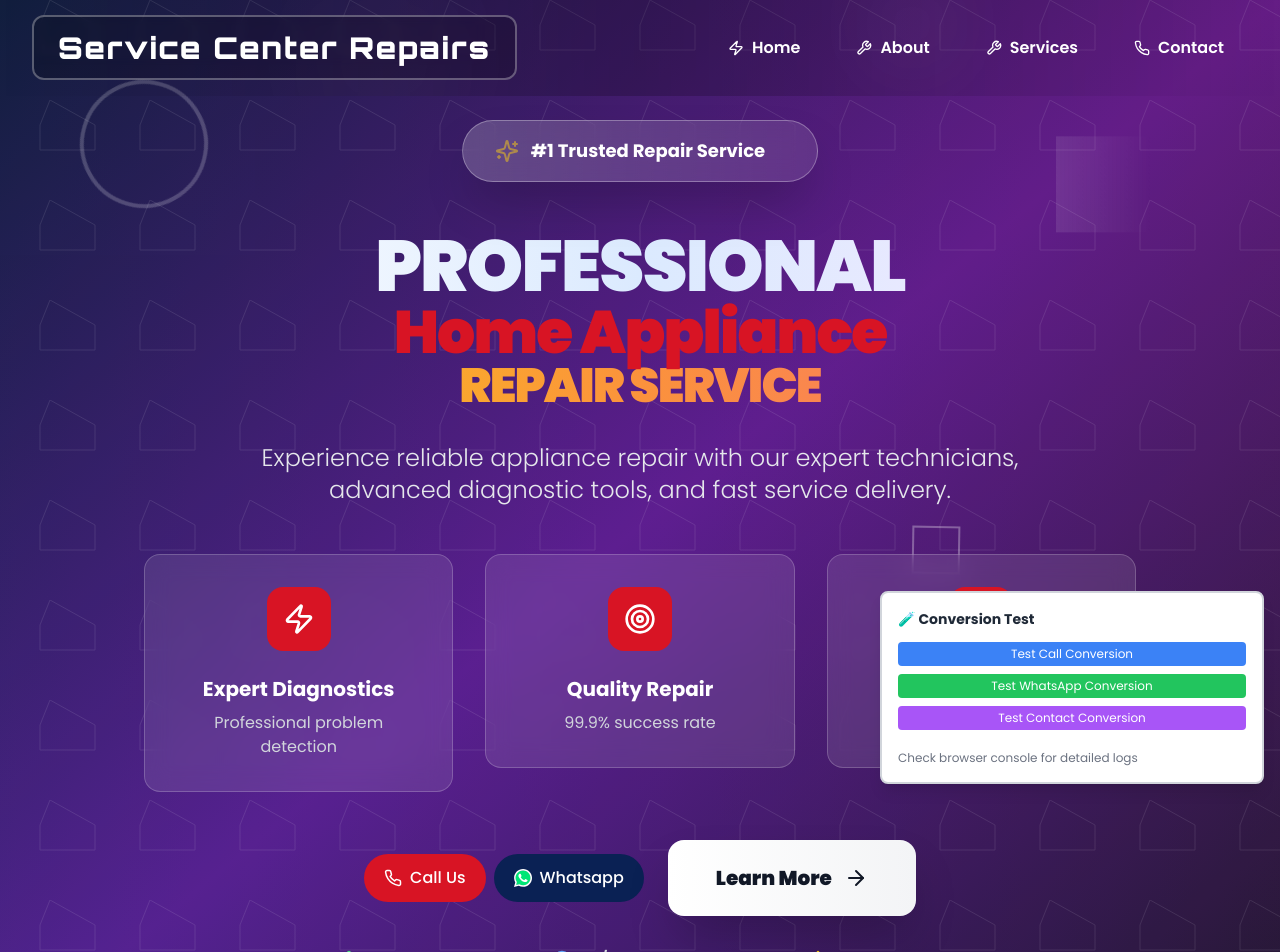
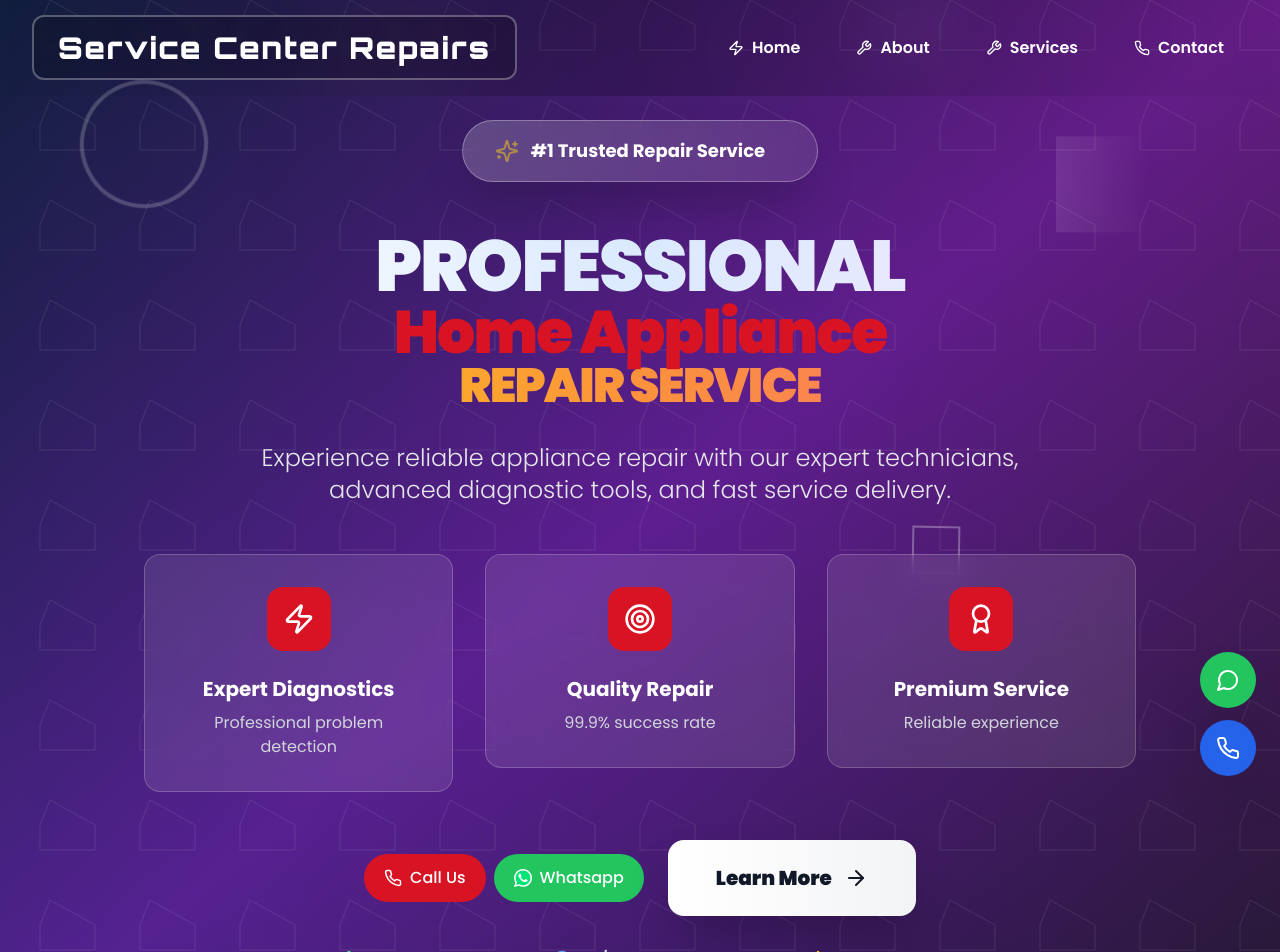
Before and after one commit to 99-Malik/qasim-new-website, a Next.js app: page / in a window 1280 px wide. Shown: the top 952 px of the page. Built offline with nearby package versions, Linux system fonts and the light colour scheme.

Commit message:
new website

```diff
--- a/src/app/page.jsx
+++ b/src/app/page.jsx
@@ -6,7 +6,7 @@ import KeyFeatures from "@/components/KeyFeatures";
 import MainBanner from "@/components/MainBanner";
 import ServicesSection from "@/components/ServicesSection";
 import WhyChooseUsSection from "@/components/WhyChooseUsSection";
-import ConversionTest from "@/components/ConversionTest";
+import FixedCallWhatsApp from "@/components/FixedCallWhatsApp";
 
 export default function Home() {
   return (
@@ -19,7 +19,7 @@ export default function Home() {
       <ContactSection />
       <KeyFeatures />
       <Footer />
-      <ConversionTest />
+      <FixedCallWhatsApp />
     </>
   );
 }
--- a/src/components/ContactSection.jsx
+++ b/src/components/ContactSection.jsx
@@ -234,7 +234,7 @@ export default function ContactSection({ company }) {
                       "px-3 sm:px-4 py-1 sm:py-2 rounded-full text-xs sm:text-sm font-bold",
                       schedule.status === "Active" ? "bg-green-500/20 text-green-400" :
                       schedule.status === "Peak" ? "bg-yellow-500/20 text-yellow-400" :
-                      "bg-red-500/20 text-red-400"
+                      "bg-orange-500/20 text-orange-400"
                     )}>
                       {schedule.status}
                     </div>
--- /dev/null
+++ b/src/components/FixedCallWhatsApp.jsx
@@ -0,0 +1,58 @@
+"use client";
+
+import { phoneNumber } from "@/lib/phoneNumber";
+import { ConversionTracker } from "@/utils/conversionTracking";
+import { Phone, MessageCircle } from "lucide-react";
+import Image from "next/image";
+
+export default function FixedCallWhatsApp() {
+  return (
+    <div className="fixed bottom-6 right-6 z-50 flex flex-col gap-3">
+      {/* WhatsApp Button */}
+      <button
+        className="group relative bg-green-500 hover:bg-green-600 text-white p-4 rounded-full shadow-2xl transition-all duration-300 transform hover:scale-110 hover:shadow-3xl"
+        onClick={() => {
+          // Track the conversion
+          ConversionTracker.trackWhatsApp('', 'fixed-whatsapp', 30);
+          // Open WhatsApp
+          window.open(`https://wa.me/${phoneNumber.replace(/\s/g, "")}`);
+        }}
+        title="WhatsApp Us"
+      >
+        <MessageCircle size={24} className="group-hover:scale-110 transition-transform duration-300" />
+
+        {/* Pulse animation */}
+        <div className="absolute inset-0 bg-green-500 rounded-full animate-ping opacity-20"></div>
+
+        {/* Tooltip */}
+        <div className="absolute right-full mr-3 top-1/2 transform -translate-y-1/2 bg-gray-900 text-white px-3 py-2 rounded-lg text-sm font-medium opacity-0 group-hover:opacity-100 transition-opacity duration-300 whitespace-nowrap">
+          WhatsApp Us
+          <div className="absolute left-full top-1/2 transform -translate-y-1/2 border-4 border-transparent border-l-gray-900"></div>
+        </div>
+      </button>
+
+      {/* Call Button */}
+      <button
+        className="group relative bg-blue-600 hover:bg-blue-700 text-white p-4 rounded-full shadow-2xl transition-all duration-300 transform hover:scale-110 hover:shadow-3xl"
+        onClick={() => {
+          // Track the conversion
+          ConversionTracker.trackCall(phoneNumber, 'fixed-call', 50);
+          // Open phone dialer
+          window.open(`tel:${phoneNumber}`);
+        }}
+        title="Call Us"
+      >
+        <Phone size={24} className="group-hover:scale-110 transition-transform duration-300" />
+
+        {/* Pulse animation */}
+        <div className="absolute inset-0 bg-blue-600 rounded-full animate-ping opacity-20"></div>
+
+        {/* Tooltip */}
+        <div className="absolute right-full mr-3 top-1/2 transform -translate-y-1/2 bg-gray-900 text-white px-3 py-2 rounded-lg text-sm font-medium opacity-0 group-hover:opacity-100 transition-opacity duration-300 whitespace-nowrap">
+          Call Us
+          <div className="absolute left-full top-1/2 transform -translate-y-1/2 border-4 border-transparent border-l-gray-900"></div>
+        </div>
+      </button>
+    </div>
+  );
+}
--- a/src/components/Footer.jsx
+++ b/src/components/Footer.jsx
@@ -108,7 +108,7 @@ export default function Footer({ company }) {
   ];
 
   const contactInfo = [
-    { icon: Phone, text: "+1 (555) 123-4567", href: "tel:+15551234567", tech: "Phone" },
+    { icon: Phone, text: "+971551827441", href: "tel:+971551827441", tech: "Phone" },
     { icon: Mail, text: "info@appliancerepair.com", href: "mailto:info@appliancerepair.com", tech: "Email" },
     { icon: MapPin, text: "123 Service Street, City, State 12345", href: "#", tech: "Location" },
     { icon: Clock, text: "24/7 Emergency Service Available", href: "#", tech: "24/7" }
--- a/src/components/buttons/CallAndWhatsappButton.jsx
+++ b/src/components/buttons/CallAndWhatsappButton.jsx
@@ -11,16 +11,16 @@ export default function CallAndWhatsappButton({ company }) {
     <div className="flex items-center flex-wrap gap-2 text-white">
       <button
         className={cn(
-          "px-5 py-3 rounded-full flex items-center font-medium hover:bg-white transition-all ease-in duration-150 gap-2",
+          "px-5 py-3 rounded-full flex items-center font-medium hover:opacity-90 transition-all ease-in duration-150 gap-2",
           company === "Siemens"
-            ? "bg-siemensPrimary hover:text-black"
+            ? "bg-siemensPrimary text-white"
             : company === "Bosch"
-            ? "bg-boschPrimary hover:text-boschSecondary"
+            ? "bg-boschPrimary text-white"
             : company === "Samsung"
-            ? "bg-samsungPrimary hover:text-samsungSecondary"
+            ? "bg-samsungPrimary text-white"
             : company === "LG"
-            ? "bg-lgPrimary hover:text-lgSecondary"
-            : "bg-primary hover:text-secondary"
+            ? "bg-lgPrimary text-white"
+            : "bg-primary text-white"
         )}
         onClick={() => {
           // Track the conversion
@@ -34,16 +34,16 @@ export default function CallAndWhatsappButton({ company }) {
       </button>
       <button
         className={cn(
-          "px-5 py-3 rounded-full flex items-center font-medium hover:bg-white transition-all ease-in duration-150 gap-2",
+          "px-5 py-3 rounded-full flex items-center font-medium hover:opacity-90 transition-all ease-in duration-150 gap-2",
           company === "Siemens"
-            ? "text-siemensSecondary bg-black hover:text-black hover:bg-siemensSecondary"
+            ? "bg-green-500 text-white"
             : company === "Bosch"
-            ? " bg-boschSecondary text-white hover:text-boschSecondary"
+            ? "bg-green-500 text-white"
             : company === "Samsung"
-            ? "bg-white text-samsungPrimary hover:bg-samsungSecondary"
+            ? "bg-green-500 text-white"
             : company === "LG"
-            ? "bg-lgSecondary hover:bg-white hover:text-black"
-            : "bg-secondary hover:text-secondary"
+            ? "bg-green-500 text-white"
+            : "bg-green-500 text-white"
         )}
         onClick={() => {
           // Track the conversion
--- a/src/components/buttons/HeaderCallButton.jsx
+++ b/src/components/buttons/HeaderCallButton.jsx
@@ -9,18 +9,18 @@ export default function HeaderCallButton({ company }) {
   return (
     <button
     className={cn(
-      "px-2 py-2 md:px-10 md:py-3 text-sm md:text-base rounded-full text-white hover:bg-white hover:text-secondary bg-primary font-medium transition-all text-nowrap ease-in duration-150 flex items-center gap-1",
+      "px-2 py-2 md:px-10 md:py-3 text-sm md:text-base rounded-full text-white hover:opacity-90 bg-primary font-medium transition-all text-nowrap ease-in duration-150 flex items-center gap-1",
       company === "heaterRepair"
-        ? "bg-siemensPrimary hover:text-black"
+        ? "bg-siemensPrimary"
         : company === "Siemens"
-        ? "bg-siemensPrimary hover:text-black"
+        ? "bg-siemensPrimary"
         : company === "Bosch"
-        ? "bg-boschPrimary hover:text-boschSecondary"
+        ? "bg-boschPrimary"
         : company === "Samsung"
-        ? "bg-samsungPrimary hover:text-samsungSecondary"
+        ? "bg-samsungPrimary"
         : company === "LG"
-        ? "bg-lgPrimary hover:text-lgSecondary"
-        : "bg-primary hover:text-secondary"
+        ? "bg-lgPrimary"
+        : "bg-primary"
     )}
       onClick={() => {
         // Track the conversion
--- a/src/config/googleAds.js
+++ b/src/config/googleAds.js
@@ -30,7 +30,7 @@ export const GOOGLE_ADS_CONFIG = {
   CURRENCY: 'USD', // Change to your currency (USD, EUR, GBP, etc.)
 
   // Debug mode (set to false in production)
-  DEBUG: true, // Set to false when you're ready for production
+  DEBUG: false, // Set to false when you're ready for production
 };
 
 // Conversion tracking functions
--- a/src/lib/phoneNumber.js
+++ b/src/lib/phoneNumber.js
@@ -1 +1 @@
-export const phoneNumber = "+971525567948";
+export const phoneNumber = "+971551827441";
```
